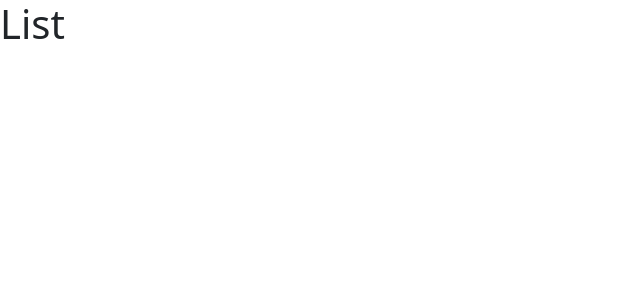
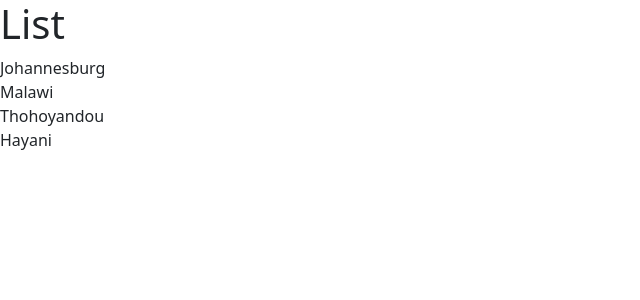
Before and after one commit to Ufhano/quick-brushup, a React (Vite) app: page / in a window 1280 px wide. Shown: the top 300 px of the page, without its empty margins (0-640 px from the left). Built offline with nearby package versions, Linux system fonts and the light colour scheme.

Commit message:
Update ListGroup.tsx

```diff
--- a/src/Components/ListGroup.tsx
+++ b/src/Components/ListGroup.tsx
@@ -1,23 +1,16 @@
 import { Fragment } from "react";
 
 function ListGroup() {
-    const items =[
-        "Johannesburg",
-        "Malawi",
-        "Thohoyandou",
-        "Hayani",
+  const items = ["Johannesburg", "Malawi", "Thohoyandou", "Hayani"];
 
-
-
-    ];
-
-    items.map(item=> <li>{item}</li>)
   return (
     <>
-        <h1>List</h1>
-        <ul className="list-group">
-
-        </ul>
+      <h1>List</h1>
+      <ul className="list-group">
+        {items.map((item) => (
+          <li key={item}> {item}</li>
+        ))}
+      </ul>
     </>
   );
 }
```
